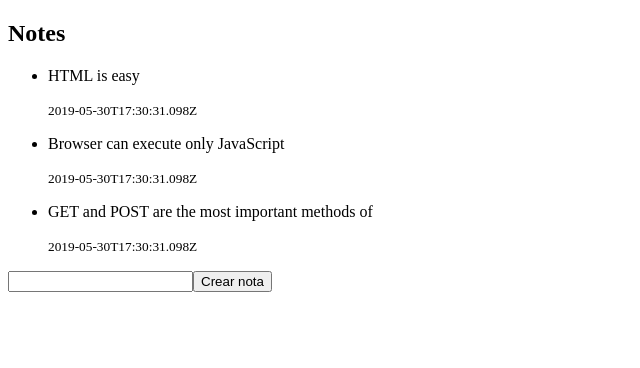
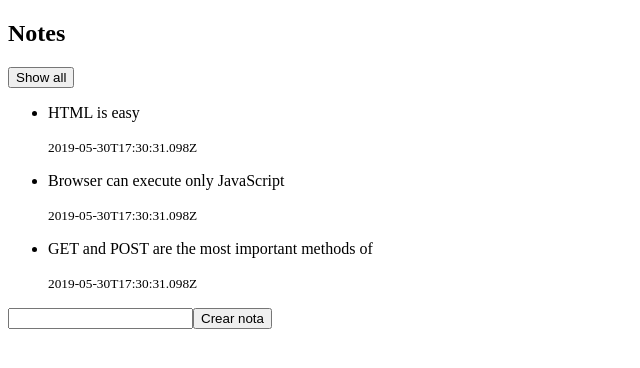
Before and after one commit to franco22bellido/midudev_course, a React (Vite) app in the folder notes_front/: page / in a window 1280 px wide. Shown: the top 368 px of the page, without its empty margins (0-640 px from the left). Built offline with nearby package versions, Linux system fonts and the light colour scheme.

Commit message:
show all or filter important button

```diff
--- a/notes_front/src/App.jsx
+++ b/notes_front/src/App.jsx
@@ -7,6 +7,7 @@ function App(props) {
 
   const [notes, setNotes] = useState(props.notes)
   const [newNote, setNewNote] = useState('')
+  const [showAll, setShowAll] = useState(true)
   if (typeof notes === "undefined" || notes.length === 0) {
     return "No tenemos notas que mostrar"
   }
@@ -15,7 +16,8 @@ function App(props) {
     setNewNote(event.target.value)
   }
 
-  const handleClick = () => {
+  const handleSubmit = (e) => {
+    e.preventDefault()
     console.log("crear nota")
     console.log(newNote)
     const noteToAddToState = {
@@ -27,17 +29,21 @@ function App(props) {
     setNotes([...notes, noteToAddToState])
     setNewNote('')
   }
+  const handleShowAll = ()=> {
+    setShowAll(()=> !showAll)
+  }
   return (
     <section>
       <h1>Notes</h1>
+      <button onClick={handleShowAll}>{showAll ? 'Show all' : 'show important only'}</button>
       <ul>
-        {notes.map((note, i) => (<Note key={note.id} content={note.content} date={note.date} />))}
+        {notes.filter((note)=> showAll ? true : note.important === true)
+        .map((note, i) => (<Note key={note.id} content={note.content} date={note.date} />))}
       </ul>
-      <div>
+      <form onSubmit={handleSubmit}>
         <input type='text' onChange={handleChange} value={newNote} />
-        <button onClick={handleClick}>Crear nota</button>
-      </div>
-
+        <button>Crear nota</button>
+      </form>
     </section>
   )
 }
```
